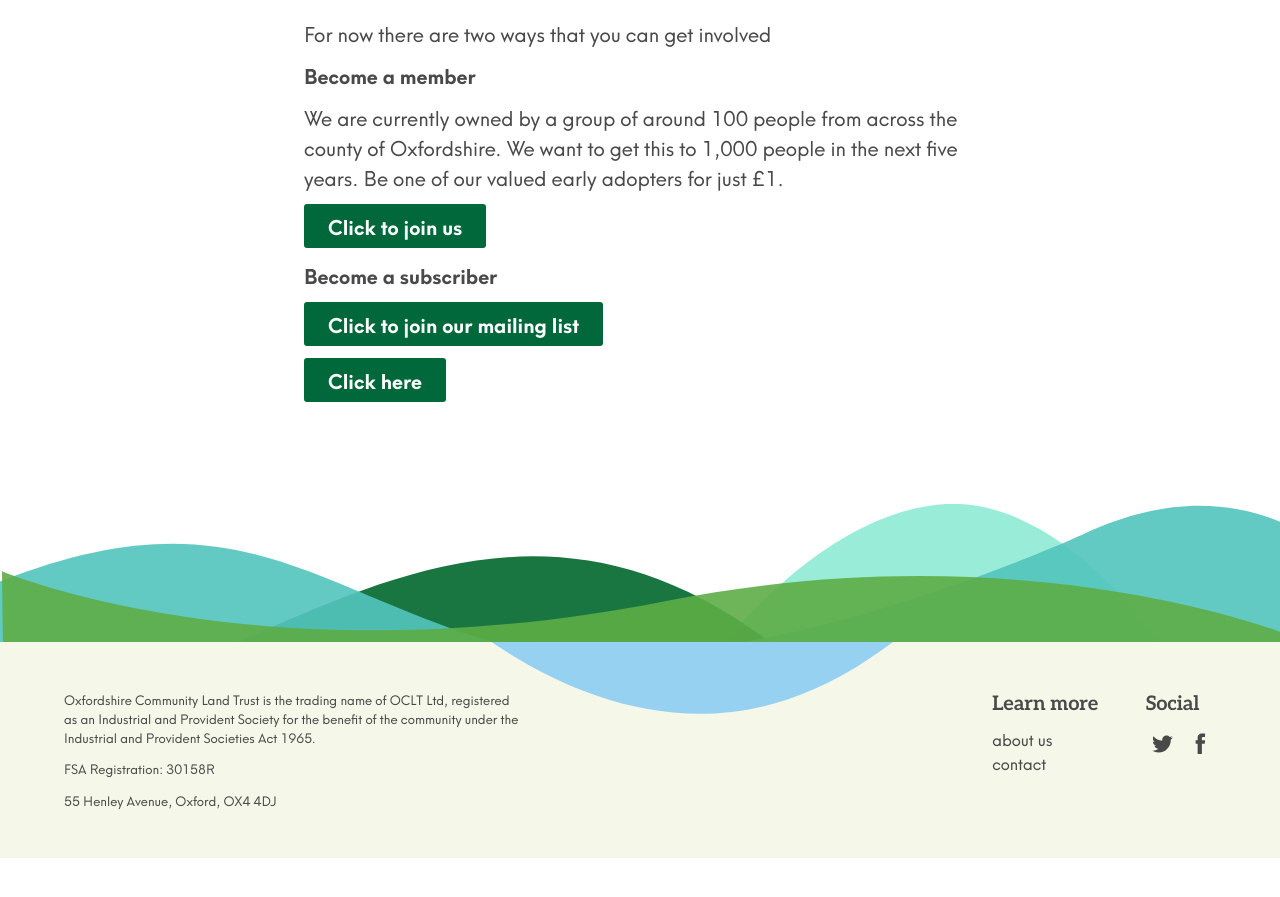
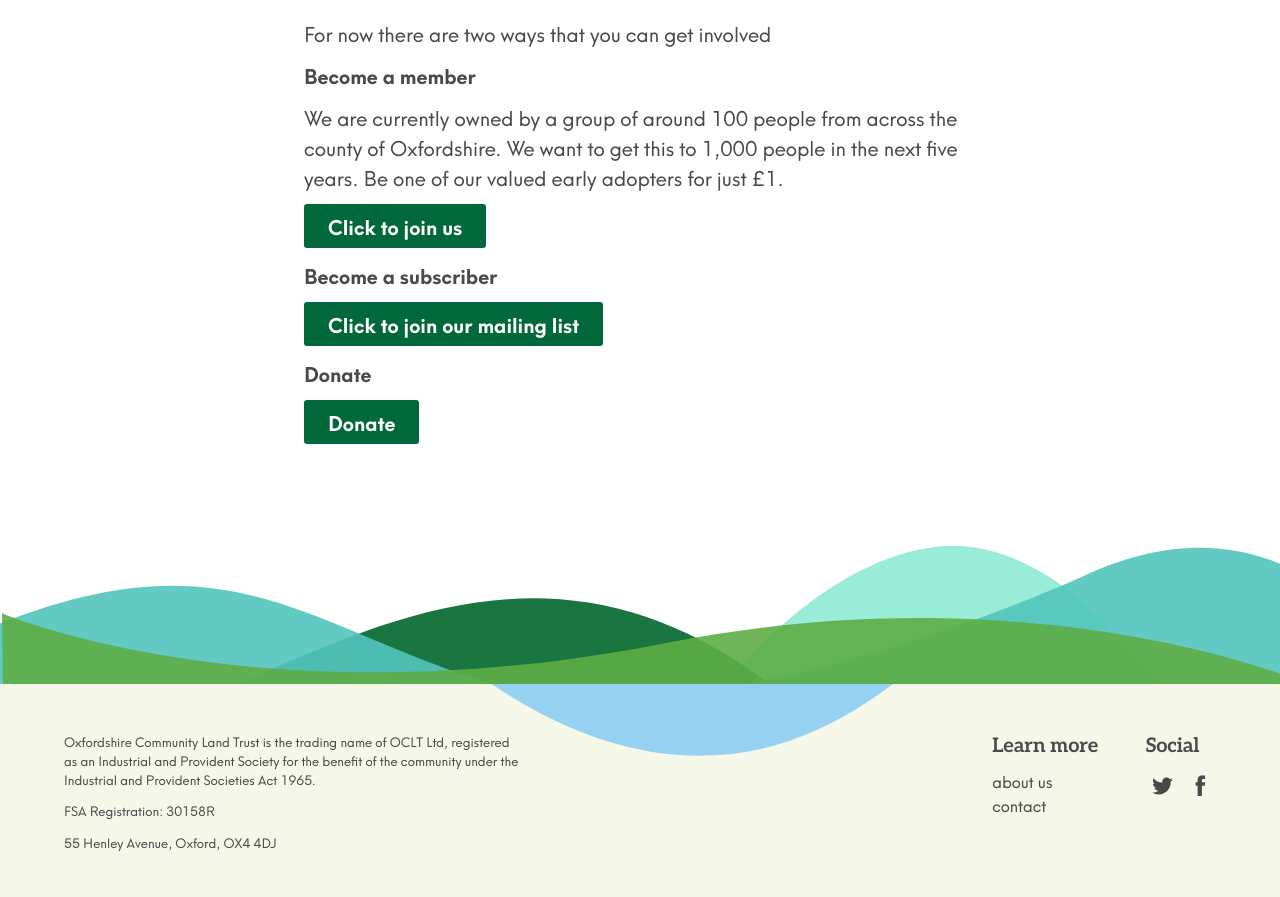
Before and after one commit to johnpuddephatt/oclt, a Jekyll site: the page built from _pages/invest.md, in a window 1280 px wide and 900 px high, scrolled down 775 px. Shown: the top 897 px of the window. Built offline with Jekyll 4.4.1, drawn with Linux system fonts in a browser that asks for light colours; before the commit the page ends 1633 px from its top, so only the background shows below that.

Commit message:
Update from Forestry.io Charlie Fisher updated _pages/invest.md

```diff
--- a/_pages/invest.md
+++ b/_pages/invest.md
@@ -12,10 +12,12 @@
 
 We are currently owned by a group of around 100 people from across the county of Oxfordshire. We want to get this to 1,000 people in the next five years. Be one of our valued early adopters for just £1.
 
-<a class="button btn" href="https://www.paypal.com/cgi-bin/webscr?cmd=_s-xclick&hosted_button_id=KXHX932LN5YQ8">Click to join us</a>
+<a class="button btn" href="https://docs.google.com/forms/d/e/1FAIpQLSeLbTkhrvRbOnPlaPgvR28Shd2TvFixVSvpZsJvuWWnVINUQQ/viewform?usp=sf_link">Click to join us</a>
 
 **Become a subscriber**
 
 <a class="button btn" href="https://oclt.us7.list-manage.com/subscribe?u=705f7de83867afe997c4f8eba&id=03a63db2a8" target="_blank">Click to join our mailing list</a>
 
-{% include button.html link="https://www.paypal.com/cgi-bin/webscr?cmd=_s-xclick&hosted_button_id=KXHX932LN5YQ8" text="Click here" %}
+**Donate**
+
+{% include button.html link="https://www.paypal.me/oclt" text="Donate" %}
```
